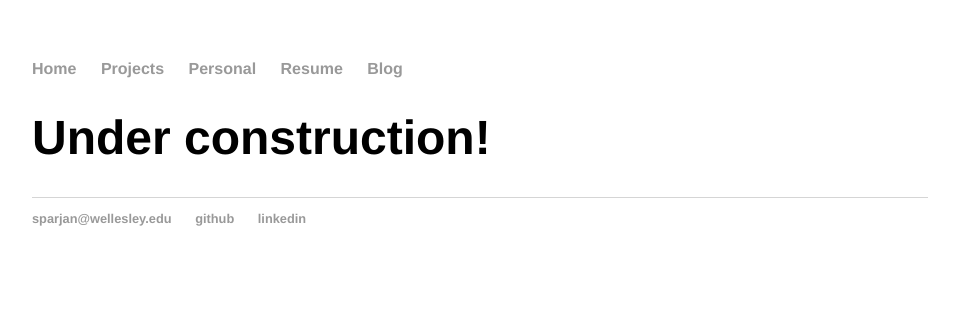
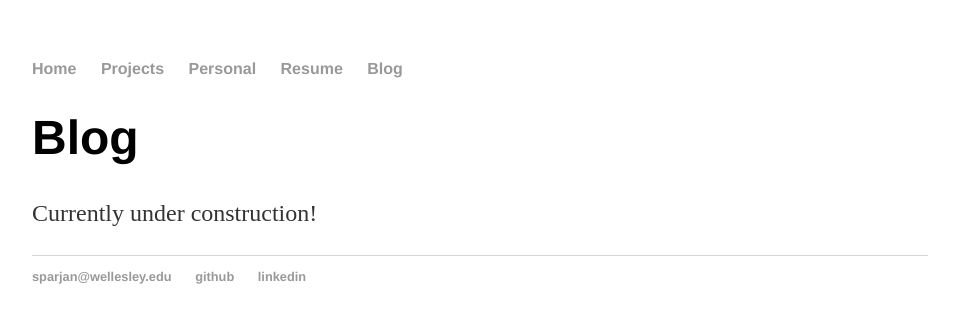
Before and after one commit to sparjan/site, a Jekyll site: the page built from blog/index.html, in a window 1280 px wide. Shown: the top 323 px of the page, without its empty margins (160-1119 px from the left). Built offline with Jekyll 4.4.1, drawn with Linux system fonts in a browser that asks for light colours.

Commit message:
Update index.html

```diff
--- a/blog/index.html
+++ b/blog/index.html
@@ -3,7 +3,8 @@ layout: default
 title: Shreya Parjan's Blog
 ---
 
-<h1>Under construction!</h1>
+<h1>Blog</h1>
+<p>Currently under construction!</p>
 <!--
 	<h1>{{ page.title }}</h1>
 	<ul class="posts">
```
